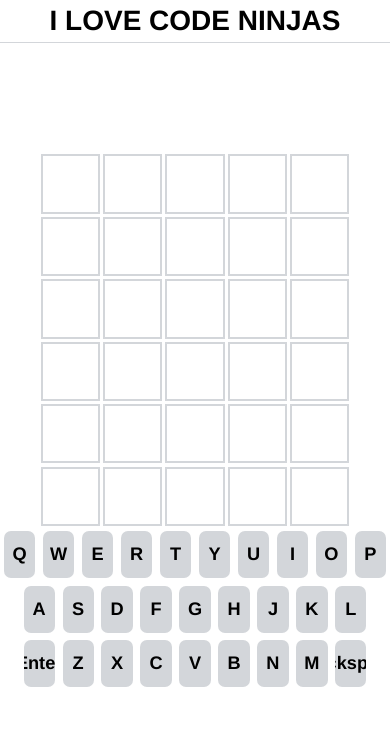
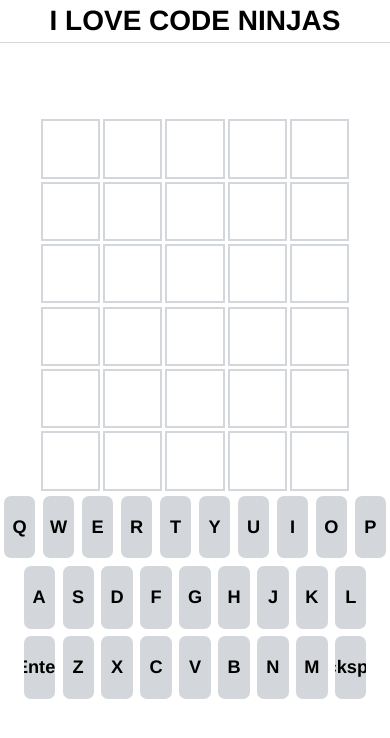
Before and after one commit to SickkMade/cn-wordle-react, a React (Vite) app: page / in a window 390 px wide. Shown: the top 738 px of the page. Built offline with nearby package versions, Linux system fonts and the light colour scheme.

Commit message:
made keys longer

```diff
--- a/src/css/wordlekeyboard.css
+++ b/src/css/wordlekeyboard.css
@@ -59,5 +59,9 @@
 @media (max-width: 500px) {
     .wordlekeyboard{
         width:100vw;
+        aspect-ratio: 5/3;
+    }
+    .wordlekeyboard--key{
+        aspect-ratio:1/2;
     }
 }
```
